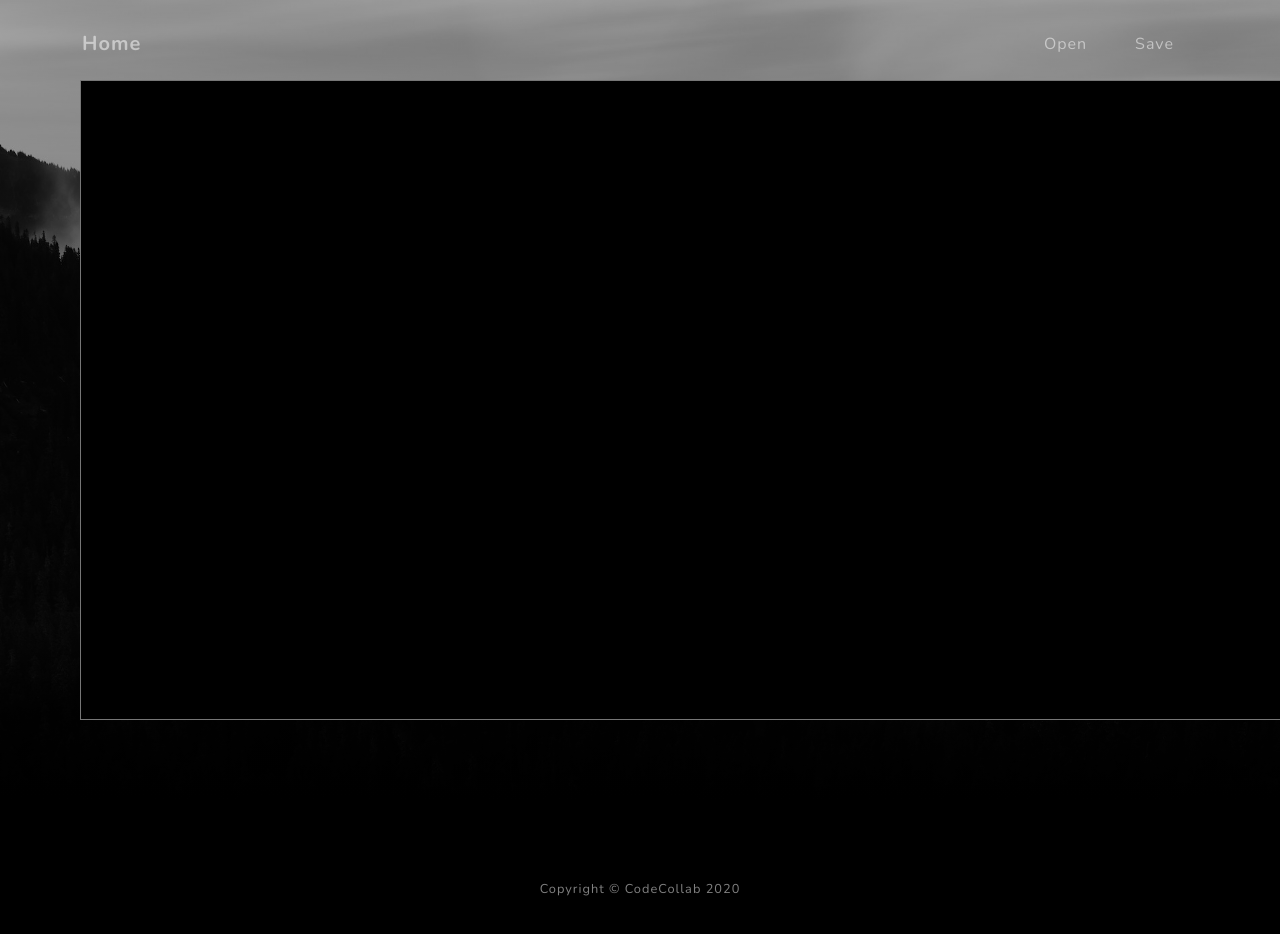
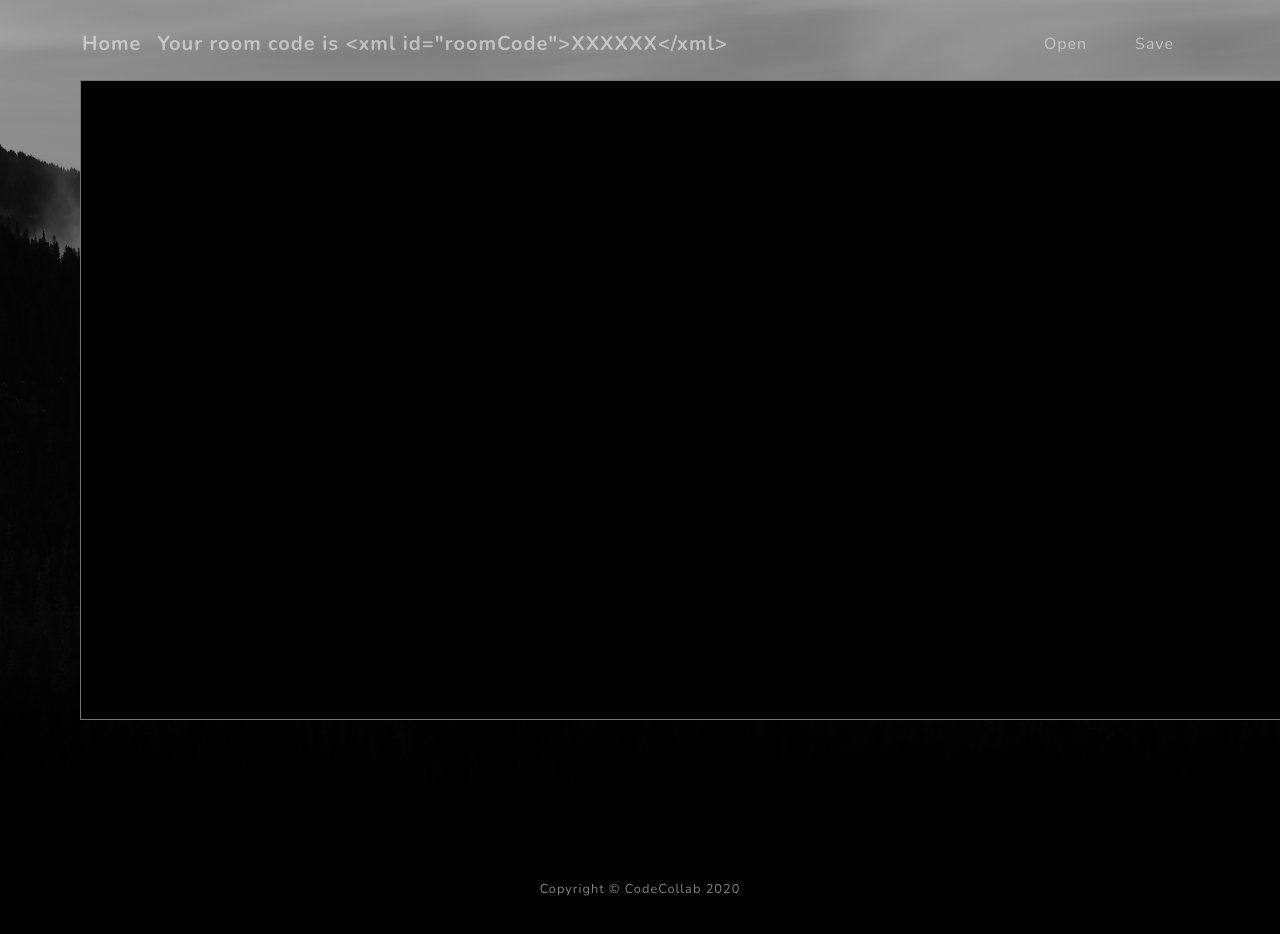
Before and after one commit to jshepherd01/durhack2020, a website: page dynamic/editor.html in a window 1280 px wide. Shown: the top 934 px of the page. Drawn offline with nearby package versions, Linux system fonts and the light colour scheme; files that its build step writes are made by us from their sources; no server answers; files whose address does not match are found by name.

Commit message:
Add room code display

```diff
--- a/dynamic/editor.html
+++ b/dynamic/editor.html
@@ -32,6 +32,7 @@
     <nav class="navbar navbar-expand-lg navbar-light fixed-top" id="mainNav">
       <div class="container">
         <a class="navbar-brand js-scroll-trigger" href= "index.html">Home</a>
+        <span class="navbar-brand">Your room code is <span id="code"></span></span>
         <button
           class="navbar-toggler navbar-toggler-right"
           type="button"
--- a/static/js/client.js
+++ b/static/js/client.js
@@ -1,6 +1,8 @@
 // initialise the socket
 var socket = io();
 const editor = document.querySelector('.code-editor');
+
+document.querySelector("#code").innerText = roomCode;
 
 // connect to a room
 socket.on('connect', () => {
```
